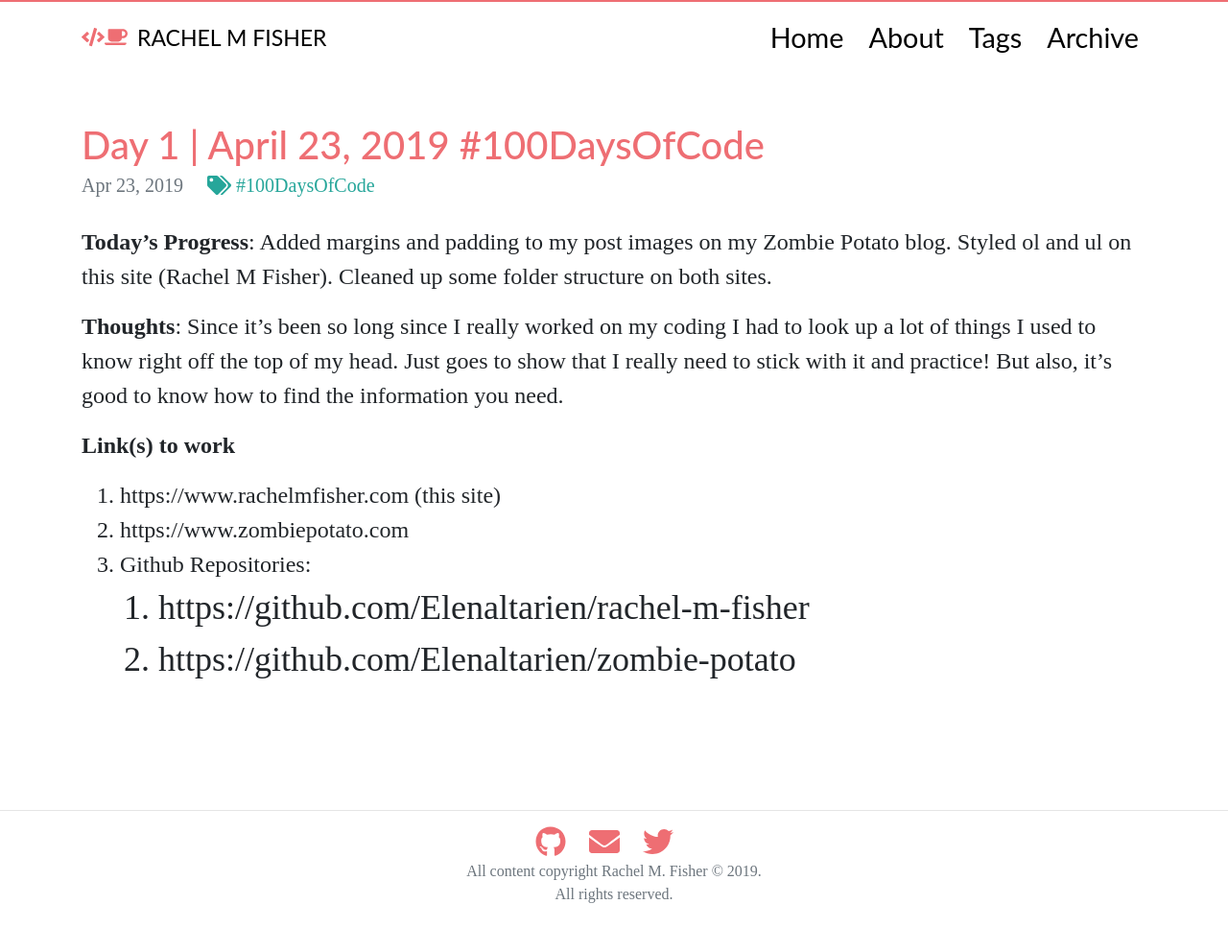
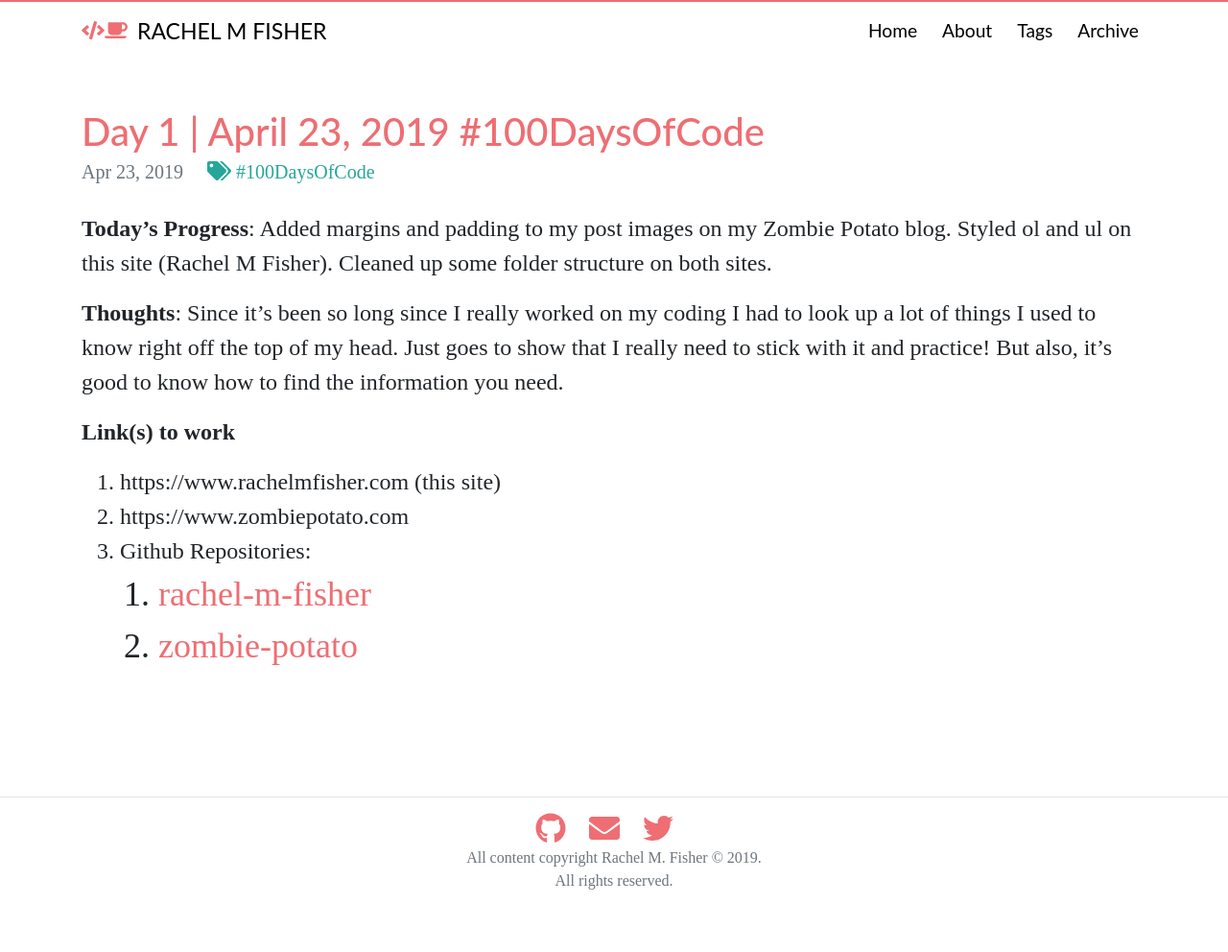
Before and after one commit to Elenaltarien/rachel-m-fisher, a Jekyll site: the page built from _posts/2019-04-23-Day-1.md, in a window 1280 px wide. Shown: the whole page at 96% size. Built offline with Jekyll 4.4.1, drawn with Linux system fonts in a browser that asks for light colours; nearby versions of some CDN libraries; comment, search, counter and statistics services are not loaded; some of the changed lines change nothing that is shown.

Commit message:
Trying to fix sizing of nested lists

```diff
--- a/_posts/2019-04-23-Day-1.md
+++ b/_posts/2019-04-23-Day-1.md
@@ -18,5 +18,5 @@
 1. https://www.rachelmfisher.com (this site)
 2. https://www.zombiepotato.com
 3. Github Repositories:
-   1. https://github.com/Elenaltarien/rachel-m-fisher
-   2. https://github.com/Elenaltarien/zombie-potato
+   1. [rachel-m-fisher](https://github.com/Elenaltarien/rachel-m-fisher)
+   2. [zombie-potato](https://github.com/Elenaltarien/zombie-potato)
--- a/css/custom/includes/_post.scss
+++ b/css/custom/includes/_post.scss
@@ -16,7 +16,7 @@
     margin-bottom: 40px;
   }
 
-  ul {
+  ol, ul {
     font-size: 1.5em;
   }
 
--- a/css/main.scss
+++ b/css/main.scss
@@ -29,10 +29,6 @@
         font-size: 1.5em;
     }
 
-    ol, ul {
-      font-size: 1.5em;
-    }
-
     h1, h2, h3, h4, h5, h6 {
       font-family: $font-family-sans-serif;
     }
```
